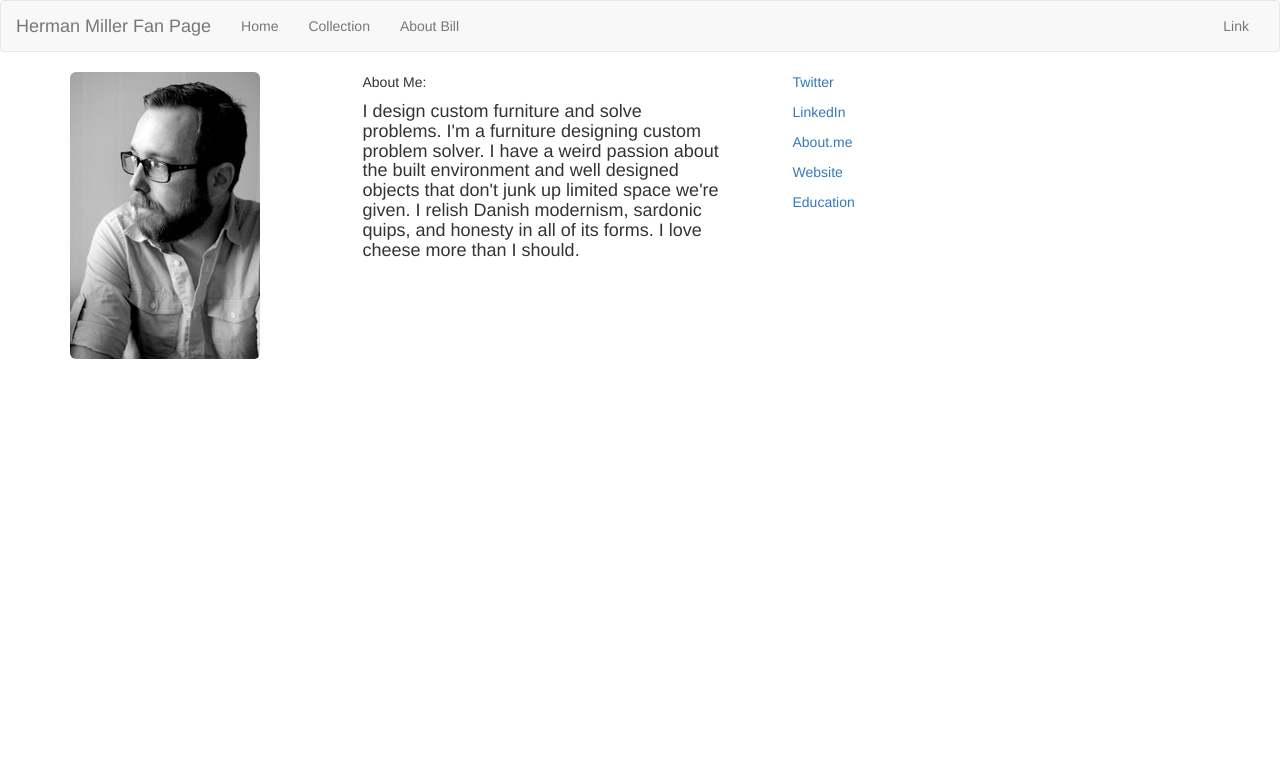
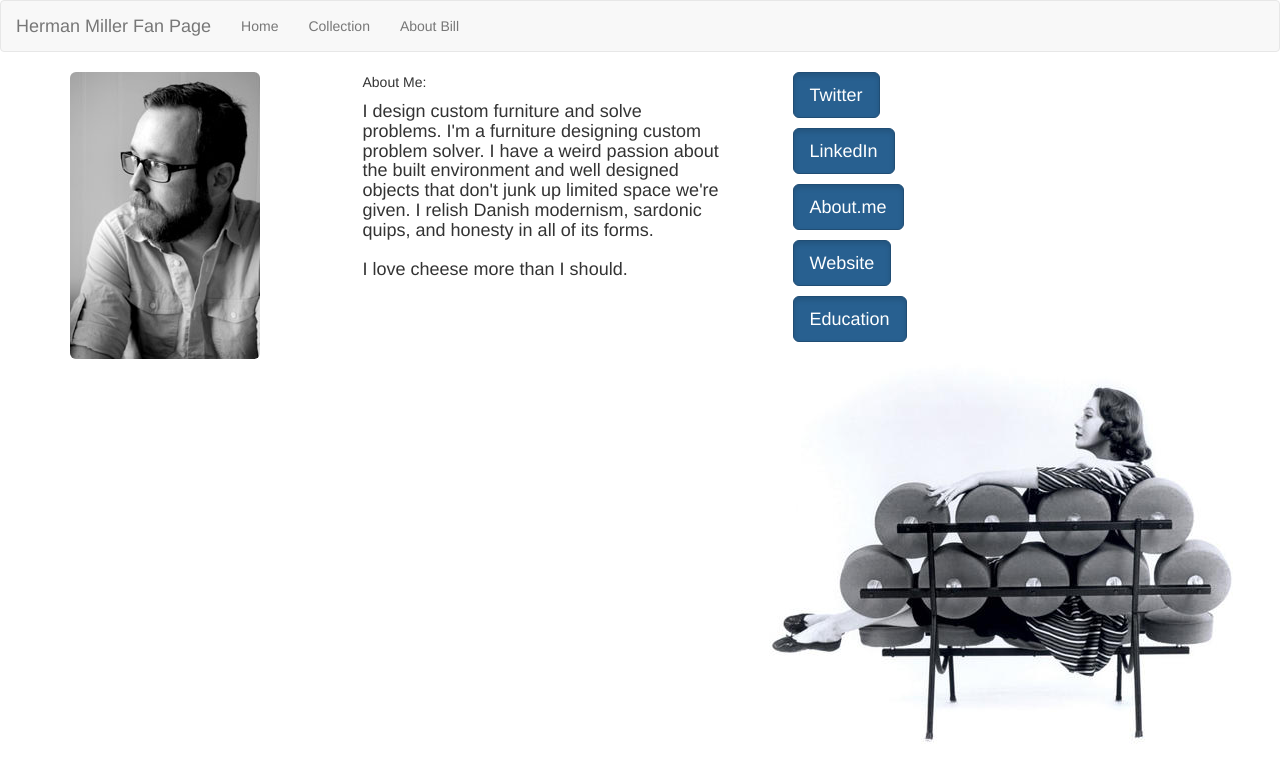
Before and after one commit to williamjohngardner/fandom_site, a Django app: page /aboutme/ in a window 1280 px wide. Shown: the top 783 px of the page. Run offline with Django 3.2, Linux system fonts and the light colour scheme; some libraries are stand-ins or nearby versions.

Commit message:
normal mode complete

```diff
--- a/templates/aboutme.html
+++ b/templates/aboutme.html
@@ -11,25 +11,16 @@
             <h4>I design custom furniture and solve problems. I'm a furniture designing custom problem solver.
             I have a weird passion about the built environment and well designed objects that don't junk
             up limited space we're given. I relish Danish modernism, sardonic quips, and honesty in all
-            of its forms. I love cheese more than I should.
+            of its forms. <br><br>I love cheese more than I should.
         </div>
         <div class="col-lg-2">
-            <ul><a href="http://www.twitter.com/williamjgardner">Twitter</a></ul>
-            <ul><a href="https://www.linkedin.com/in/williamjohngardner">LinkedIn</a></ul>
-            <ul><a href="https://about.me/williamjohngardner">About.me</a></ul>
-            <ul><a href="http://www.williamjohngardner.com">Website</a></ul>
-            <ul><a href="http://www.archdesign.vt.edu/industrial-design/">Education</a></ul>
+            <ul><a href="http://www.twitter.com/williamjgardner" class="btn btn-primary btn-lg active" role="button">Twitter</a></ul>
+            <ul><a href="https://www.linkedin.com/in/williamjohngardner" class="btn btn-primary btn-lg active" role="button">LinkedIn</a></ul>
+            <ul><a href="https://about.me/williamjohngardner" class="btn btn-primary btn-lg active" role="button">About.me</a></ul>
+            <ul><a href="http://www.williamjohngardner.com" class="btn btn-primary btn-lg active" role="button">Website</a></ul>
+            <ul><a href="http://www.archdesign.vt.edu/industrial-design/" class="btn btn-primary btn-lg active" role="button">Education</a></ul>
+            <img src="/static/images/nelson_sofa.jpg" alt="Marshmallow Sofa">
         </div>
     </div>
 </div>
 {% endblock %}
-<div class="container">
-
-            <img src=" /static/images/bucket_chair.jpg" alt="Bill Gardner">
-            <h2>You probably haven't heard of them ennui proident before they sold out, deep v consequat williamsburg sriracha keffiyeh retro. Enim scenester yr small batch, literally listicle quis 3 wolf moon echo park irure occaecat post-ironic.</h2>
-            </div>
-            <div class="col-lg-6">
-            <img src=" /static/images/fp_ad.jpg" alt="Bill Gardner">
-            </div>
-        </div>
-    </div>
--- a/templates/base.html
+++ b/templates/base.html
@@ -6,6 +6,7 @@
     <title>Bill Loves MidCentury</title>
 </head>
 <body>
+
 <nav class="navbar navbar-default">
   <div class="container-fluid">
     <!-- Brand and toggle get grouped for better mobile display -->
@@ -27,7 +28,7 @@
         <li><a href="/aboutme">About Bill</a></li>
       </ul>
       <ul class="nav navbar-nav navbar-right">
-        <li><a href="#">Link</a></li>
+
       </ul>
     </div><!-- /.navbar-collapse -->
   </div><!-- /.container-fluid -->
```
Also changed, not shown: db.sqlite3.
